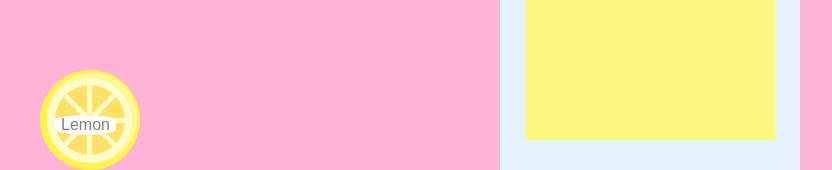
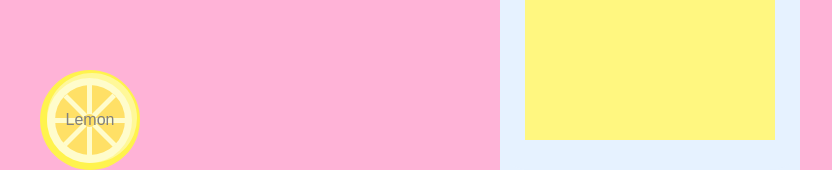
Before and after one commit to falakshaikh/Assignment-3, a plain HTML site: page index.html in a window 1280 px wide. Shown: the part 630-800 px from the top of the page, without its empty margins (0-832 px from the left). Drawn offline with Linux system fonts and the light colour scheme.

Commit message:
fixed the button

```diff
--- a/less/main.less
+++ b/less/main.less
@@ -12,16 +12,18 @@ body {
   position:absolute;
   border: none;
   color: grey;
-  background-color: white;
+  background-color: transparent;
   text-align: center;
   text-decoration: none;
   display: inline-block;
   font-size: 16px;
-  bottom: 35px;
-  left: 55px;
-  border-radius: 100% / 60%;
+  padding: 10px;
+  border-radius: 100% / 100%;
+  left: 40px;
+  bottom: 0px;
+  width:100px;
+  height:100px;
 }
-
 
 #cloud{
   width: 80px;
--- a/scss/main.scss
+++ b/scss/main.scss
@@ -11,16 +11,18 @@ body {
   position:absolute;
   border: none;
   color: grey;
-  background-color: white;
+  background-color: transparent;
   text-align: center;
   text-decoration: none;
   display: inline-block;
   font-size: 16px;
-  bottom: 35px;
-  left: 55px;
-  border-radius: 100% / 60%;
+  padding: 10px;
+  border-radius: 100% / 100%;
+  left: 40px;
+  bottom: 0px;
+  width:100px;
+  height:100px;
 }
-
 #cloud{
   width: 80px;
   height: 20px;
```
Also changed, not shown: css/main.css.
